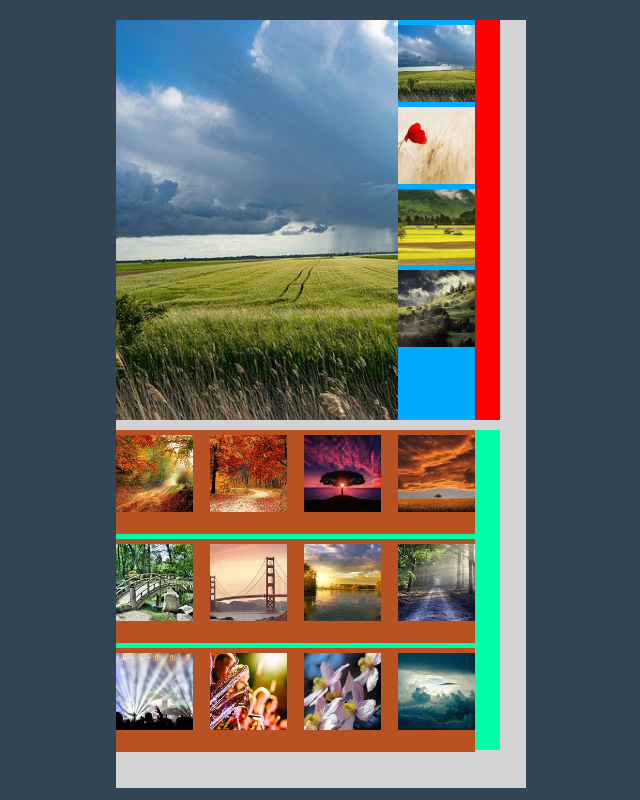
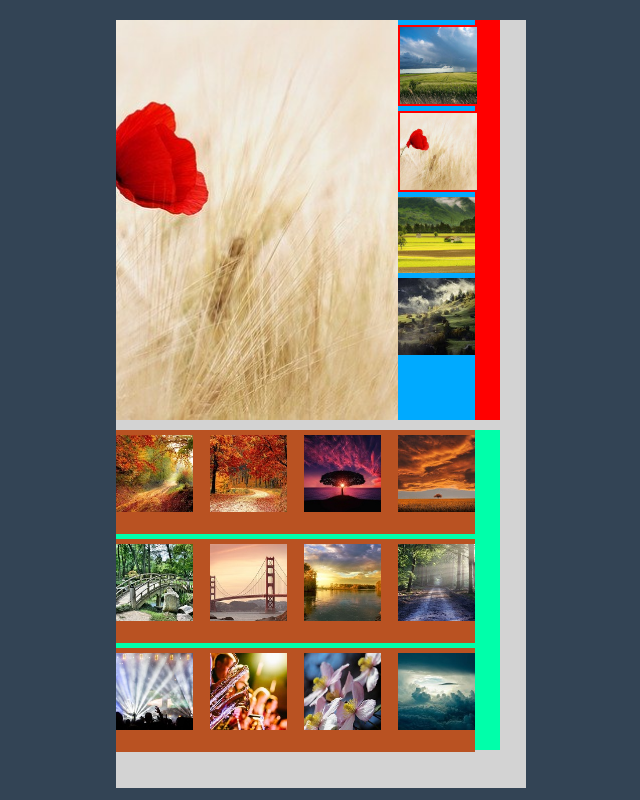
Before and after one commit to marcocollander/gallery-advertisement, a plain HTML site: page index.html in a window 1280 px wide. Shown: the whole page, without its empty margins (319-959 px from the left). Drawn offline with Linux system fonts and the light colour scheme.

Commit message:
Add function js

```diff
--- a/index.html
+++ b/index.html
@@ -73,7 +73,7 @@
     </div>
 
   </main>
-
+  <script src="js/script.js"></script>
 </body>
 
 </html>
--- a/js/script.js
+++ b/js/script.js
@@ -0,0 +1,37 @@
+const display = document.querySelector('.display');
+const miniature = document.getElementsByClassName('miniature');
+console.log(display);
+//display.style.backgroundImage = 'url(images/display/miniature-two.jpg)';
+const arrayImages =
+  ['url(images/display/miniature-one.jpg)',
+    'url(images/display/miniature-two.jpg)',
+    'url(images/display/miniature-three.jpg)',
+    'url(images/display/miniature-four.jpg)',
+    'url(images/display/miniature-five.jpg)',
+    'url(images/display/miniature-six.jpg)',
+    'url(images/display/miniature-seven.jpg)',
+    'url(images/display/miniature-eight.jpg)',
+    'url(images/display/ miniature-nine.jpg)',
+    'url(images/display/miniature-ten.jpg)',
+    'url(images/display/miniature-eleven.jpg)',
+    'url(images/display/miniature-twelve.jpg)',
+    'url(images/display/miniature-threeteen.jpg)',
+    'url(images/display/miniature-fourteen.jpg)',
+    'url(images/display/miniature-fifteen.jpg)',
+    'url(images/display/miniature-sixteen.jpg)'];
+let counter = 0;
+let flag = true;
+setInterval(() => {
+  if (counter < arrayImages.length) {
+    display.style.backgroundImage = arrayImages[counter];
+    miniature[counter].classList.toggle('display-frame');
+  } else {
+    counter = 1;
+  }
+
+  counter++;
+  //miniature[counter - 1].classList.toggle('frame');
+
+  console.log(counter);
+
+}, 2000);
--- a/scss/layout/_page.scss
+++ b/scss/layout/_page.scss
@@ -50,6 +50,20 @@ body {
   width: 6vw;
   height: 6vw;
   background-color: $color-miniature;
+  border-width: 2px;
+  border-color: red;
+}
+
+.frame {
+  border-style: none;
+}
+
+.display-frame {
+  border-style: solid;
+}
+
+div.miniature.frame {
+  border-style: none;
 }
 
 .miniature:hover {
@@ -57,69 +71,69 @@ body {
 }
 
 .display {
-  @include display(url(../../images/display/miniature-one.jpg));
+  @include display(url(../images/display/miniature-one.jpg));
 }
 
 .miniature-one {
-  @include display(url(../../images/miniature-one.jpg));
+  @include display(url(../images/miniature-one.jpg));
 }
 
 .miniature-two {
-  @include display(url(../../images/miniature-two.jpg));
+  @include display(url(../images/miniature-two.jpg));
 }
 
 .miniature-three {
-  @include display(url(../../images/miniature-three.jpg));
+  @include display(url(../images/miniature-three.jpg));
 }
 
 .miniature-four {
-  @include display(url(../../images/miniature-four.jpg));
+  @include display(url(../images/miniature-four.jpg));
 }
 
 .miniature-five {
-  @include display(url(../../images/miniature-five.jpg));
+  @include display(url(../images/miniature-five.jpg));
 }
 
 .miniature-six {
-  @include display(url(../../images/miniature-six.jpg));
+  @include display(url(../images/miniature-six.jpg));
 }
 
 .miniature-seven {
-  @include display(url(../../images/miniature-seven.jpg));
+  @include display(url(../images/miniature-seven.jpg));
 }
 
 .miniature-eight {
-  @include display(url(../../images/miniature-eight.jpg));
+  @include display(url(../images/miniature-eight.jpg));
 }
 
 .miniature-nine {
-  @include display(url(../../images/miniature-nine.jpg));
+  @include display(url(../images/miniature-nine.jpg));
 }
 
 .miniature-ten {
-  @include display(url(../../images/miniature-ten.jpg));
+  @include display(url(../images/miniature-ten.jpg));
 }
 
 .miniature-eleven {
-  @include display(url(../../images/miniature-eleven.jpg));
+  @include display(url(../images/miniature-eleven.jpg));
 }
 
 .miniature-twelve {
-  @include display(url(../../images/miniature-twelve.jpg));
+  @include display(url(../images/miniature-twelve.jpg));
 }
 
 .miniature-threeteen {
-  @include display(url(../../images/miniature-threeteen.jpg));
+  @include display(url(../images/miniature-threeteen.jpg));
 }
 
 .miniature-fourteen {
-  @include display(url(../../images/miniature-fourteen.jpg));
+  @include display(url(../images/miniature-fourteen.jpg));
 }
 
 .miniature-fifteen {
-  @include display(url(../../images/miniature-fifteen.jpg));
+  @include display(url(../images/miniature-fifteen.jpg));
 }
 
 .miniature-sixteen {
-  @include display(url(../../images/miniature-sixteen.jpg));
+  @include display(url(../images/miniature-sixteen.jpg));
 }
```
Also changed, not shown: css/main.css, 1 other file.
